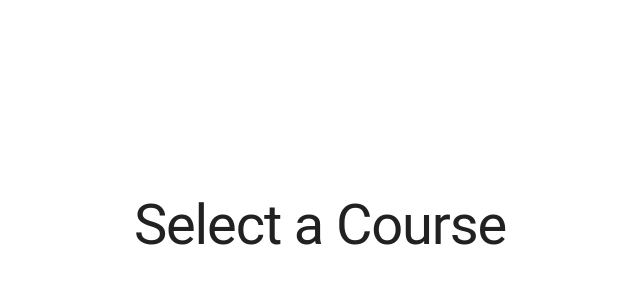
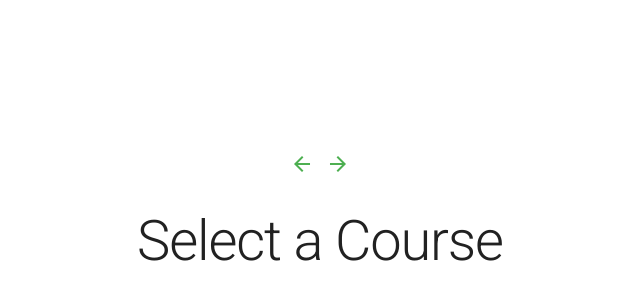
Before and after one commit to Twitch0125/golfscorecard, a website: page index.html in a window 1280 px wide. Shown: the part 174-481 px from the top of the page, without its empty margins (320-960 px from the left). Drawn offline with nearby package versions, Linux system fonts and the light colour scheme; no server answers.

Commit message:
added back and forward buttons, changed font

```diff
--- a/index.html
+++ b/index.html
@@ -5,6 +5,7 @@
     <meta name="viewport" content="width=device-width, initial-scale=1.0" />
     <meta http-equiv="X-UA-Compatible" content="ie=edge" />
     <title>Document</title>
+    <link rel="stylesheet" href="http://fonts.googleapis.com/css?family=Roboto:300,400,500,700" type="text/css">
     <link rel="stylesheet" href="https://fonts.googleapis.com/icon?family=Material+Icons" />
     <link rel="stylesheet" href="https://code.getmdl.io/1.3.0/material.green-light_green.min.css" />
     <script defer src="https://code.getmdl.io/1.3.0/material.min.js"></script>
@@ -18,6 +19,20 @@
 
 <body>
     <div class="mdl-layout mdl-js-layout container">
+            <div class="arrow-navigation">
+                    <button id="arrow_back" class=" mdl-button mdl-js-button mdl-button--icon mdl-button--colored">
+                        <i class="material-icons">arrow_back</i>
+                    </button>
+                    <button id="arrow_forward" class=" mdl-button mdl-js-button mdl-button--icon mdl-button--colored">
+                        <i class="material-icons">arrow_forward</i>
+                    </button>
+
+                    <!-- tooltips for buttons -->
+                    <span for="arrow_back" class="mdl-tooltip">Go Back</span>
+                    <span for="arrow_forward" class="mdl-tooltip">Go Forward</span>
+
+                </div>
+
         <div class="course-selection course-selection-title title">
             <h1>
                 <!-- header for course cards list -->
@@ -49,12 +64,19 @@
             </form>
             <!-- player creation list -->
             <ul class="player-list mdl-list">
+                <!-- players are generated by user -->
 
             </ul>
             <h3 id='playerTotal'>0/4 Players</h3>
         </div>
 
     </div>
+
+    <!-- navigation -->
+    <footer>
+
+    </footer>
+
 </body>
 
 </html>
--- a/style/style.css
+++ b/style/style.css
@@ -28,3 +28,7 @@
 .player-creation{
 
 }
+
+h1{
+  font-weight: 300;
+}
```
Also changed, not shown: js/main.js (+7 -6 lines).
